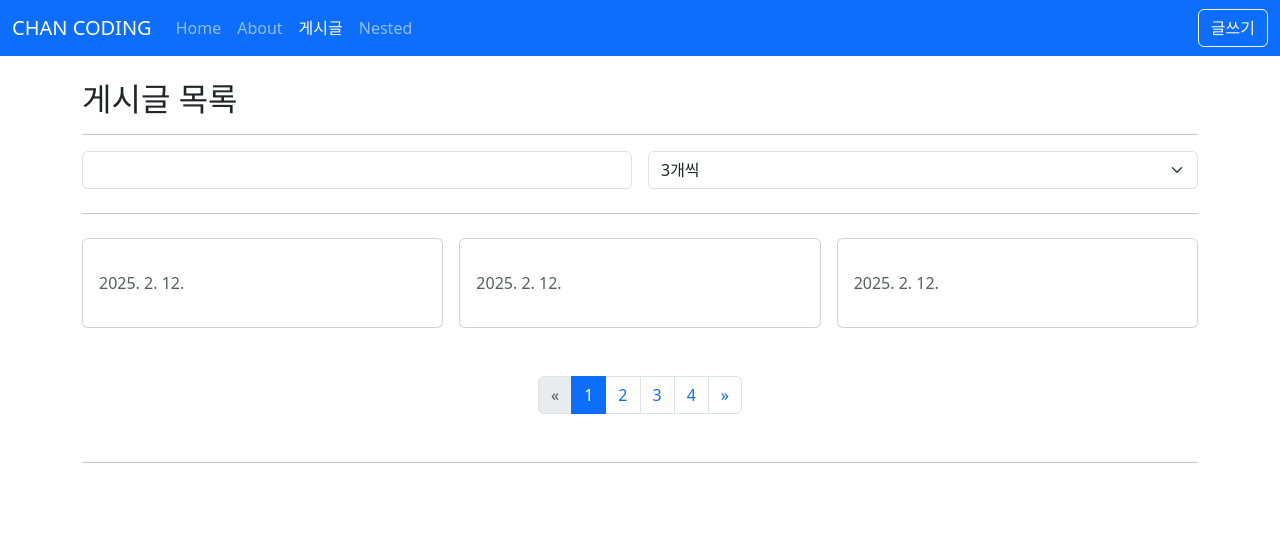
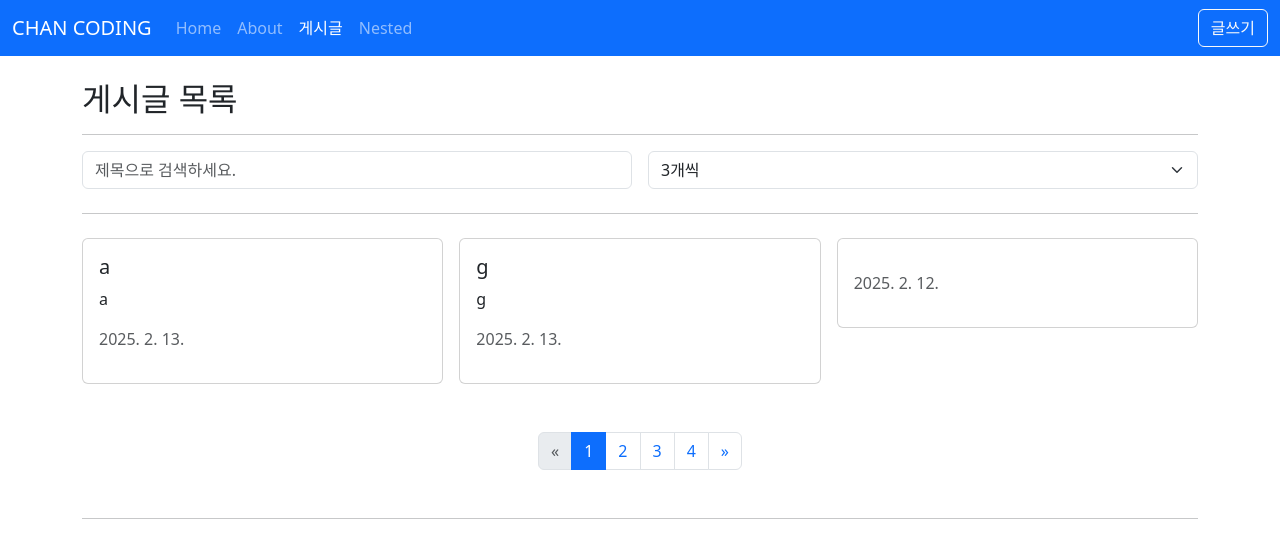
Before and after one commit to changonna/vue3-posts, a Vue app: page /posts in a window 1280 px wide. Shown: the top 558 px of the page. Built offline with nearby package versions, Linux system fonts and the light colour scheme; data requests are answered from the project's data file.

Commit message:
Feat: 게시물 Filter 및 Grid 컴포넌트 분리, 게시물 목록 뷰 개선

```diff
--- a/db.json
+++ b/db.json
@@ -49,16 +49,22 @@
       "id": 23
     },
     {
-      "title": "g",
-      "content": "g",
-      "createdAt": 1739367957908,
-      "id": 24
-    },
-    {
       "title": "3",
       "content": "3",
       "createdAt": "2025. 2. 12.",
       "id": 25
+    },
+    {
+      "title": "a",
+      "content": "a",
+      "createdAt": "2025. 2. 13.",
+      "id": 26
+    },
+    {
+      "title": "g",
+      "content": "g",
+      "createdAt": "2025. 2. 13.",
+      "id": 27
     }
   ]
 }
--- /dev/null
+++ b/src/components/AppFilter.vue
@@ -0,0 +1,40 @@
+<template>
+  <div class="row g-3">
+    <div class="col">
+      <input
+        :value="title"
+        @input="$emit('update:title', $event.target.value)"
+        type="text"
+        class="form-control"
+        placeholder="제목으로 검색하세요."
+      />
+    </div>
+    <div class="col">
+      <select
+        :value="limit"
+        @input="$emit('update:limit', $event.target.value)"
+        class="form-select"
+      >
+        <option value="3">3개씩</option>
+        <option value="6">6개씩</option>
+        <option value="9">9개씩</option>
+      </select>
+    </div>
+  </div>
+</template>
+
+<script setup lang="ts">
+defineProps({
+  title: {
+    type: String,
+    required: true,
+  },
+  limit: {
+    type: Number,
+    required: true,
+  },
+});
+defineEmits(['update:title', 'update:limit']);
+</script>
+
+<style scoped></style>
--- /dev/null
+++ b/src/components/AppGrid.vue
@@ -0,0 +1,22 @@
+<template>
+  <div class="row g-3">
+    <div v-for="(item, index) in items" :key="index" :class="colClass">
+      <slot name="item" :item="item" :index="index"></slot>
+    </div>
+  </div>
+</template>
+
+<script setup lang="ts">
+defineProps({
+  items: {
+    type: Array,
+    required: true,
+  },
+  colClass: {
+    type: String,
+    default: 'col-4',
+  },
+});
+</script>
+
+<style scoped></style>
--- a/src/components/posts/PostForm.vue
+++ b/src/components/posts/PostForm.vue
@@ -3,7 +3,7 @@
     <div class="mb-3">
       <label for="title" class="form-label">제목</label>
       <input
-        :value="props.title"
+        :value="title"
         @input="$emit('update:title', $event.target.value)"
         class="form-control"
         id="title"
@@ -12,7 +12,7 @@
     <div class="mb-3">
       <label for="content" class="form-label">내용</label>
       <textarea
-        :value="props.content"
+        :value="content"
         @input="$emit('update:content', $event.target.value)"
         class="form-control"
         id="content"
@@ -26,7 +26,7 @@
 </template>
 
 <script setup lang="ts">
-const props = defineProps({
+defineProps({
   title: String,
   content: String,
 });
--- a/src/views/posts/PostListView.vue
+++ b/src/views/posts/PostListView.vue
@@ -3,33 +3,25 @@
     <h2>게시글 목록</h2>
     <hr />
     <form @submit.prevent>
-      <div class="row g-3">
-        <div class="col">
-          <input v-model="params.title_like" type="text" class="form-control" />
-        </div>
-        <div class="col">
-          <select v-model="params._limit" class="form-select">
-            <option value="3">3개씩</option>
-            <option value="6">6개씩</option>
-            <option value="9">9개씩</option>
-          </select>
-        </div>
-      </div>
+      <AppFilter
+        v-model:title="params.title_like"
+        v-model:limit="params._limit"
+      ></AppFilter>
     </form>
     <hr class="my-4" />
     <div v-if="!posts.length">no data</div>
     <div v-else>
-      <div class="row g-3">
-        <div v-for="post in posts" :key="post.id" class="col-4">
+      <AppGrid :items="posts" col-class="col-4">
+        <template #item="{ item }">
           <PostItem
             style="cursor: pointer"
-            :title="post.title"
-            :content="post.content"
-            :createdAt="post.createdAt"
-            @click="goDetail(post.id)"
+            :title="item.title"
+            :content="item.content"
+            :createdAt="item.createdAt"
+            @click="goDetail(item.id)"
           ></PostItem>
-        </div>
-      </div>
+        </template>
+      </AppGrid>
       <AppPagination
         @update-page="page => (params._page = page)"
         v-model:pageCount="pageCount"
@@ -43,9 +35,11 @@
 <script setup>
 import { getPosts } from '@/api/posts';
 import AppPagination from '@/components/AppPagination.vue';
+import AppGrid from '@/components/AppGrid.vue';
 import PostItem from '@/components/posts/PostItem.vue';
 import { ref, watch } from 'vue';
 import { useRouter } from 'vue-router';
+import AppFilter from '@/components/AppFilter.vue';
 
 const posts = ref([]);
 const router = useRouter();
```
